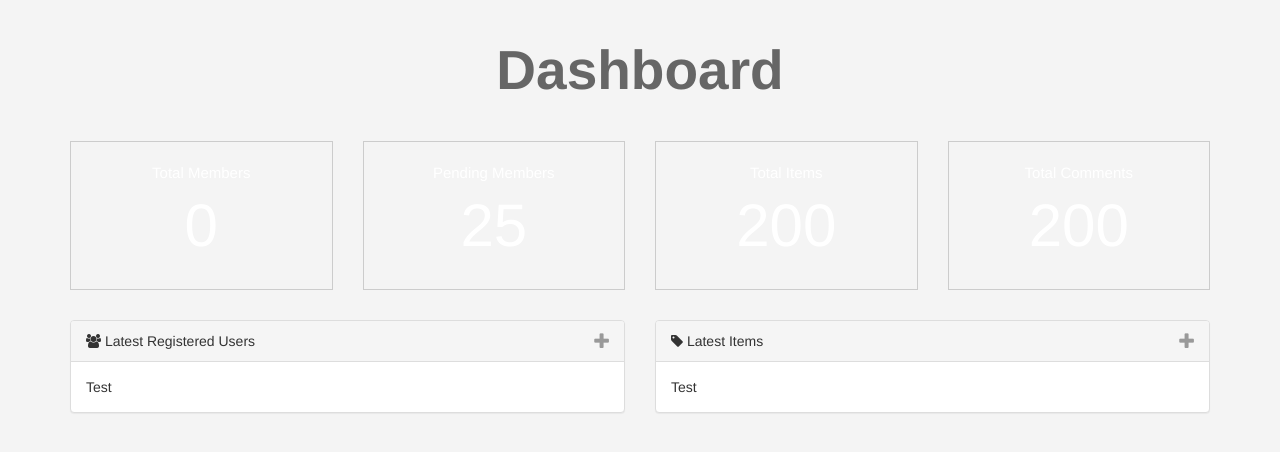
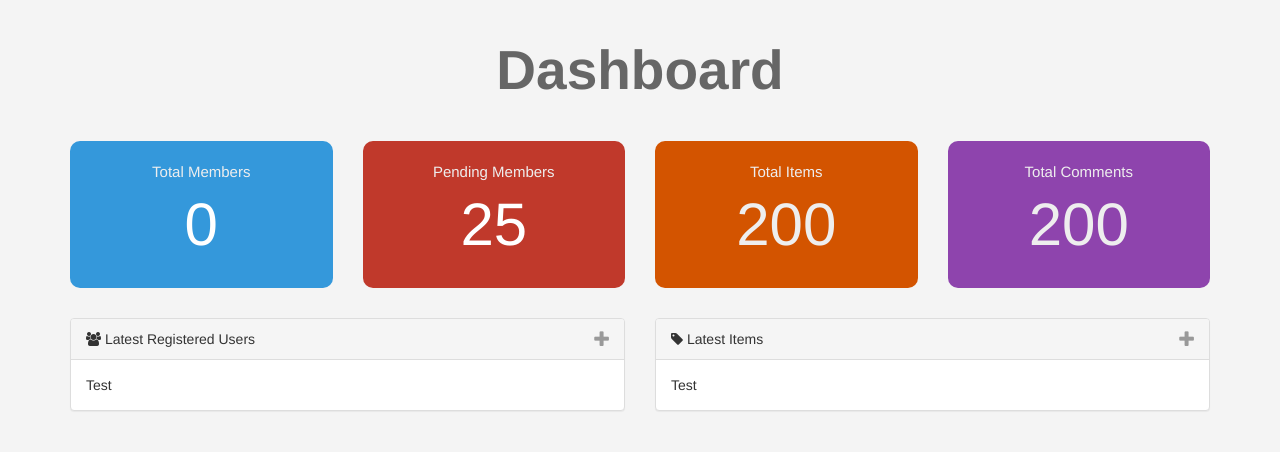
Before and after one commit to ahmedelashry0/e-commerce_PHPNative, a PHP site: page /dashboard.php in a window 1280 px wide. Shown: the part 52-504 px from the top of the page. Run offline with PHP 8.4, Linux system fonts and the light colour scheme; the visitor is signed in with stand-in values (Sample User, id 1); data that the repository does not hold is empty.

Commit message:
Added pending page

```diff
--- a/admin/dashboard.php
+++ b/admin/dashboard.php
@@ -7,25 +7,25 @@
         <h1> Dashboard</h1>
         <div class="row">
             <div class="col-md-3">
-                <div class="stat">
+                <div class="stat st-members">
                     Total Members
-                    <span><?php echo checkItem2('userID', 'users') ?></span>
+                    <span><a href="members.php"> <?php echo checkItem2('userID', 'users') ?></a></span></span>
                 </div>
             </div>
             <div class="col-md-3">
-                <div class="stat">
+                <div class="stat st-pending">
                     Pending Members
-                    <span>25</span>
+                    <span><a href="members.php?do=Manage&page=Pending">25</a></span>
                 </div>
             </div>
             <div class="col-md-3">
-                <div class="stat">
+                <div class="stat st-items">
                     Total Items
                     <span>200</span>
                 </div>
             </div>
             <div class="col-md-3">
-                <div class="stat">
+                <div class="stat st-comments">
                     Total Comments
                     <span>200</span>
                 </div>
--- a/admin/layouts/css/backend.css
+++ b/admin/layouts/css/backend.css
@@ -86,9 +86,9 @@
 .home-stats .stat {
     padding: 20px;
     font-size: 15px;
-    color: #fff;
-    border: 1px solid #ccc;
+    color: #EEE;
     position: relative;
+    border-radius: 10px;
     /* overflow: hidden; */
 }
 
```
Also changed, not shown: admin/members.php (+7 -4 lines).
